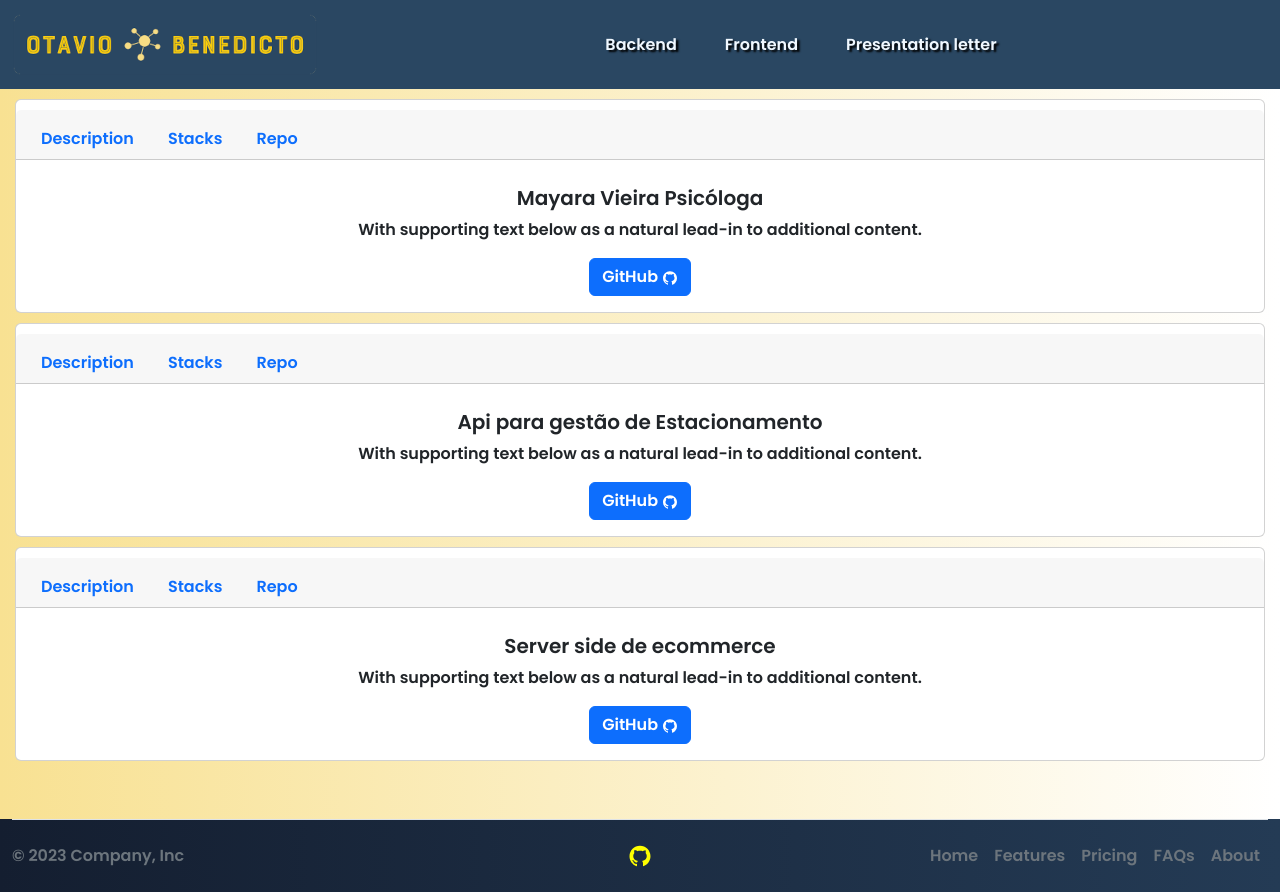
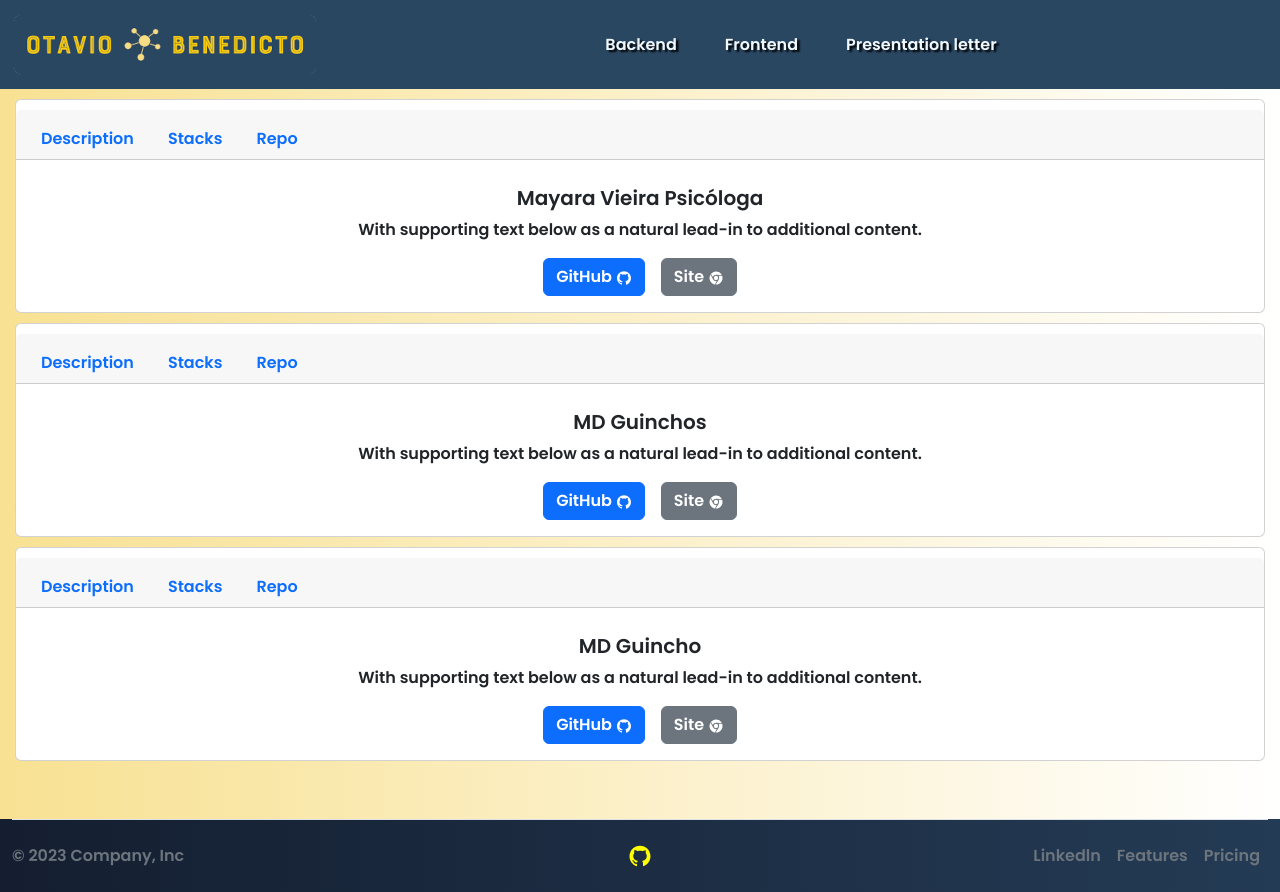
Before and after one commit to benedictotavio/portfolio_ot, a React (Vite) app: page /frontend in a window 1280 px wide. Built offline with nearby package versions, Linux system fonts and the light colour scheme.

Commit message:
Colocando o link de cada site desenvolvolvido na secção de frontend

```diff
--- a/index.html
+++ b/index.html
@@ -12,7 +12,6 @@
     integrity="sha384-kenU1KFdBIe4zVF0s0G1M5b4hcpxyD9F7jL+jjXkk+Q2h455rYXK/7HAuoJl+0I4"
     crossorigin="anonymous"></script>
   <link rel="icon" type="image/svg+xml" href="./src/assets/imgs/logo_2.ico" />
-  <script src="https://cdnjs.cloudflare.com/ajax/libs/animejs/2.0.2/anime.min.js"></script>
 </head>
 
 <body>
--- a/package.json
+++ b/package.json
@@ -10,7 +10,7 @@
     "preview": "vite preview"
   },
   "dependencies": {
-    "animejs": "^3.2.1",
+    "@babel/core": "^7.22.5",
     "react": "^18.2.0",
     "react-dom": "^18.2.0",
     "react-icons": "^4.9.0",
--- a/src/components/content/backend/BackendPortifolio.tsx
+++ b/src/components/content/backend/BackendPortifolio.tsx
@@ -5,9 +5,9 @@ const BackendPortifolio = () => {
   return (
     <div id={styles.backend}>
       <div className={styles.card_content}>
-        <Card title="Api de Sistema de Pagamento" />
-        <Card title="Api para gestão de Estacionamento" />
-        <Card title="Server side de ecommerce" />
+        <Card title="Api de Sistema de Pagamento" secondBtn={false} />
+        <Card title="Api para gestão de Estacionamento" secondBtn={false} />
+        <Card title="Api E-Commerce" secondBtn={false} />
       </div>
     </div>
   );
--- a/src/components/content/frontend/FrontendPortfolio.tsx
+++ b/src/components/content/frontend/FrontendPortfolio.tsx
@@ -3,13 +3,25 @@ import styles from "./FrontendPortfolio.module.css";
 
 const FrontendPortfolio = () => {
   return (
-      <div id={styles.frontend}>
-        <div className={styles.card_content}>
-          <Card title="Mayara Vieira Psicóloga" />
-          <Card title="Api para gestão de Estacionamento" />
-          <Card title="Server side de ecommerce" />
-        </div>
+    <div id={styles.frontend}>
+      <div className={styles.card_content}>
+        <Card
+          title="Mayara Vieira Psicóloga"
+          secondBtn={true}
+          linkSite="https://may-psico.vercel.app/"
+        />
+        <Card
+          title="MD Guinchos"
+          secondBtn={true}
+          linkSite="https://mdguincho.com/"
+        />
+        <Card
+          title="MD Guincho"
+          secondBtn={true}
+          linkSite="https://md-guinchos.vercel.app/"
+        />
       </div>
+    </div>
   );
 };
 
--- a/src/components/layout/Card.tsx
+++ b/src/components/layout/Card.tsx
@@ -1,26 +1,21 @@
-import { FormEvent, useState } from "react";
-import { AiFillGithub } from "react-icons/ai";
+import { useState } from "react";
+import { AiFillGithub, AiFillChrome } from "react-icons/ai";
 
 type Props = {
   title: string;
+  secondBtn: boolean;
+  linkSite?: string;
 };
 
-const Card = ({ title }: Props) => {
+const Card = ({ title, secondBtn, linkSite }: Props) => {
   const [activeTab, setActiveTab] = useState("#tab1");
-  const [activeLink, setActiveLink] = useState("desc");
-
-  const handleLinkClick = (tab: string) => {
-    setActiveLink(tab);
-  };
 
   const handleTabClick = (
-    e: React.MouseEvent<HTMLButtonElement, MouseEvent>,
-    link: string
+    e: React.MouseEvent<HTMLAnchorElement, MouseEvent>
   ) => {
     e.preventDefault();
     const tabId = e.currentTarget?.getAttribute("href");
     setActiveTab(tabId as string);
-    handleLinkClick(link);
   };
 
   return (
@@ -28,11 +23,7 @@ const Card = ({ title }: Props) => {
       <div className="card-header">
         <ul className="nav nav-tabs card-header-tabs">
           <li className={`nav-item ${activeTab === "home" ? "active" : ""}`}>
-            <a
-              className="nav-link"
-              href="#tab1"
-              onClick={(e) => handleTabClick(e, "desc")}
-            >
+            <a className="nav-link" href="#tab1" onClick={handleTabClick}>
               Description
             </a>
           </li>
@@ -56,12 +47,24 @@ const Card = ({ title }: Props) => {
             With supporting text below as a natural lead-in to additional
             content.
           </p>
-          <a href="#" className="btn btn-primary">
+          <a href="#" className="btn btn-primary mx-2">
             GitHub{" "}
             <i>
               <AiFillGithub />
             </i>
           </a>
+          {secondBtn && (
+            <a
+              href={linkSite}
+              target="_blank"
+              className="btn btn-secondary mx-2"
+            >
+              Site{" "}
+              <i>
+                <AiFillChrome />
+              </i>
+            </a>
+          )}
         </div>
       )}
       {activeTab === "#tab2" && <div>Content of Tab 2</div>}
--- a/src/components/layout/Footer.tsx
+++ b/src/components/layout/Footer.tsx
@@ -18,8 +18,8 @@ const Footer = () => {
 
         <ul className="nav col-md-4 justify-content-end">
           <li className="nav-item">
-            <a href="#" className="nav-link px-2 text-muted">
-              Home
+            <a href="" className="nav-link px-2 text-muted">
+              Linkedln
             </a>
           </li>
           <li className="nav-item">
@@ -32,16 +32,6 @@ const Footer = () => {
               Pricing
             </a>
           </li>
-          <li className="nav-item">
-            <a href="#" className="nav-link px-2 text-muted">
-              FAQs
-            </a>
-          </li>
-          <li className="nav-item">
-            <a href="#" className="nav-link px-2 text-muted">
-              About
-            </a>
-          </li>
         </ul>
       </footer>
     </div>
```
